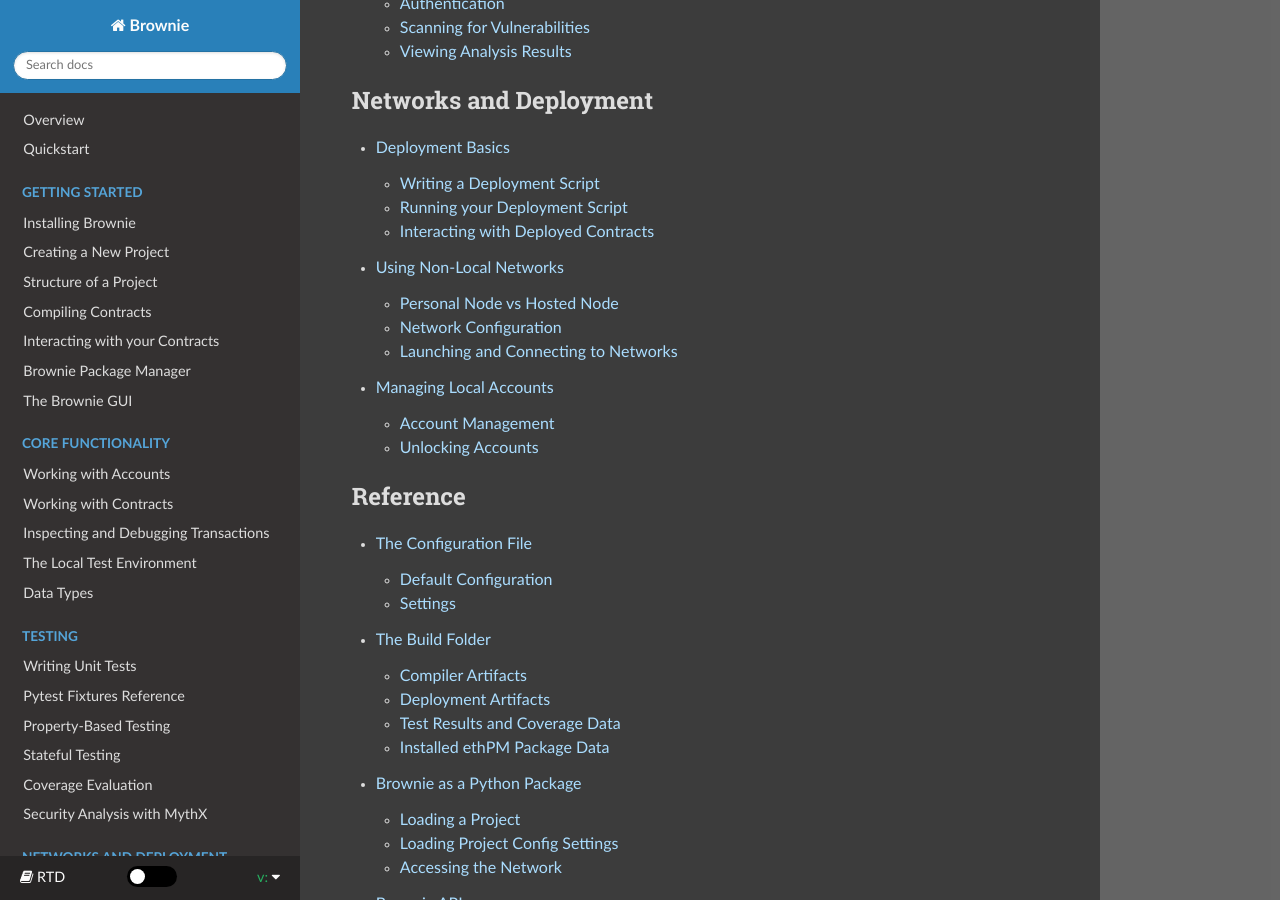
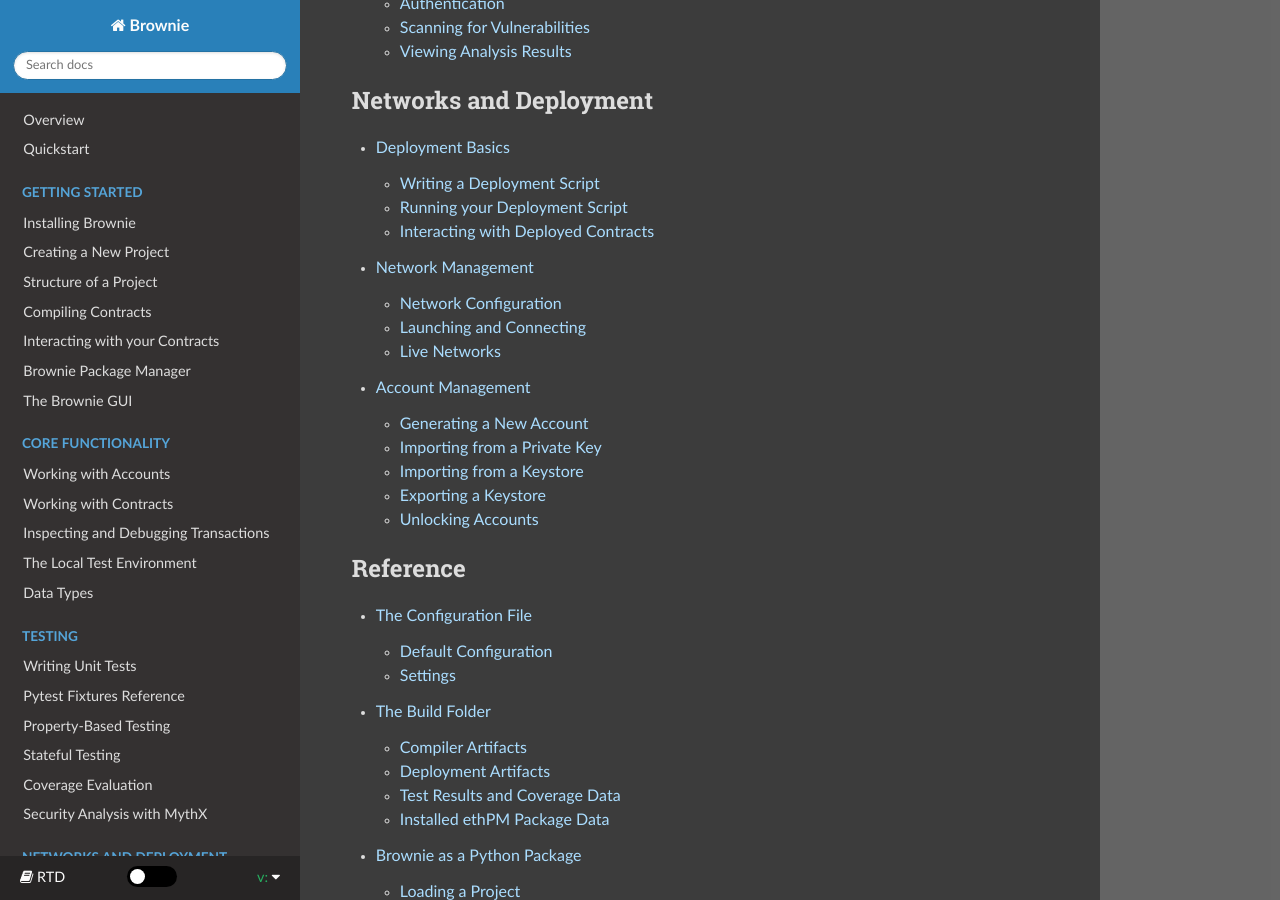
Before and after one commit to eth-brownie/brownie, a Sphinx documentation site: the page built from docs/toctree.rst, in a window 1280 px wide and 900 px high, scrolled down 2812 px. Built offline with Sphinx 7.4.7 and the Read the Docs theme 2.0.0, drawn with Linux system fonts in a browser that asks for light colours; some of the changed lines change nothing that is shown.

Commit message:
doc: update documentation re: networks cli

```diff
--- a/docs/accounts.rst
+++ b/docs/account-management.rst
@@ -1,20 +1,21 @@
 .. _local-accounts:
 
-=======================
-Managing Local Accounts
-=======================
+==================
+Account Management
+==================
 
 When connecting to a remote network via a hosted node such as `Infura <https://infura.io/>`_, the :func:`Accounts <brownie.network.account.Accounts>` container will be empty. Before you can perform any transactions you must add a local account to Brownie.
 
 When we use the term `local` it implies that the account exists locally on your system, as opposed to being available directly in the node. Local accounts are stored in encrypted JSON files known as `keystores`. If you want to learn more about keystore files, you can read If you want to understand the contents of your json file you can read `"What is an Ethereum keystore file?" <https://medium.com/@julien.maffre/what-is-an-ethereum-keystore-file-86c8c5917b97>`_ by Julien Maffre.
 
-Account Management
-==================
+You can manage your locally available accounts via the commandline:
 
-You can manage your locally available accounts via the ``brownie accounts`` commandline.
+::
+
+    $ brownie accounts
 
 Generating a New Account
-------------------------
+========================
 
 To generate a new account using the command line:
 
@@ -25,7 +26,7 @@
 You will be asked to choose a password for the account. Brownie will then generate a random private key, and make the account available as ``<id>``.
 
 Importing from a Private Key
-----------------------------
+============================
 
 To add a new account via private key:
 
@@ -36,7 +37,7 @@
 You will be asked to input the private key, and to choose a password. The account will then be available as ``<id>``.
 
 Importing from a Keystore
--------------------------
+=========================
 
 You can import an existing JSON keystore into Brownie using the commandline:
 
@@ -47,7 +48,7 @@
 Once imported the account is available as ``<id>``.
 
 Exporting a Keystore
---------------------
+====================
 
 To export an existing account as a JSON keystore file:
 
--- /dev/null
+++ b/docs/network-management.rst
@@ -0,0 +1,176 @@
+.. _nonlocal-networks:
+
+==================
+Network Management
+==================
+
+Brownie can be used with both development and live environments.
+
+    * A **development** environment is a local, temporary network used for testing and debugging. Brownie uses `Ganache <https://github.com/trufflesuite/ganache-cli>`_ for development environments.
+    * A **live** environment is a non-local, persistent blockchain. This term is used to refer to both the Ethereum mainnet and testnets.
+
+Network Configuration
+=====================
+
+Networks settings are handled using the command-line:
+
+::
+
+    $ brownie networks
+
+Viewing Existing Networks
+-------------------------
+
+Networks are broadly categorized as "development" (local, ephemeral environments) and "live" (non-local, persistent environments).  Live networks are additionally categorized by chain (Ethereum, ETC, etc).
+
+Type ``brownie networks list`` to view a list of existing networks:
+
+::
+
+    $ brownie networks list
+    Brownie - Python development framework for Ethereum
+
+    The following networks are declared:
+
+    Ethereum
+      ├─Mainnet (Infura): mainnet
+      ├─Ropsten (Infura): ropsten
+      ├─Rinkeby (Infura): rinkeby
+      ├─Goerli (Infura): goerli
+      └─Kovan (Infura): kovan
+
+    Ethereum Classic
+      ├─Mainnet: etc
+      └─Kotti: kotti
+
+    Development
+      └─Ganache-CLI: development
+
+
+Adding a New Network
+--------------------
+
+To add a new network:
+
+::
+
+    $ brownie networks add [environment] [id] host=[host] [KEY=VALUE, ...]
+
+The following fields may be used for both live and development networks:
+
+    * ``environment``: the category that the network should be placed in, e.g. "Ethereum", "Ethereum Classic", or "Development"
+    * ``id``: a unique identifier for the network, e.g. "mainnet"
+    * ``host``: the address of the node to connect to, e.g. ``https://mainnet.infura.io/v3/1234567890abcdef``
+    * ``name`` (optional): A longer name to use for the network. If not given, ``id`` is used.
+
+The following fields are required for live networks:
+
+    * ``chainid``: The chain ID for a network. Live networks with the same chain ID share data about contract deployments. See `chainid.network <https://chainid.network/>`_ for a list of chain IDs.
+
+The following fields are required for development networks:
+
+    * ``cmd``: The command used to launch the local RPC client, e.g. ``ganache-cli``.
+
+The following optional fields may be given for development networks, which are passed into Ganache as commandline arguments:
+
+    * ``port``: The port to connect to. If not given as a unique field, it should be included within the host path.
+    * ``gas_limit``: The block gas limit. Defaults to 6721925.
+    * ``accounts``: The number of funded, unlocked accounts. Default 10.
+    * ``mnemonic``: A mnemonic to use when generating local accounts.
+    * ``evm_version``: The EVM ruleset to use. Default is the most recent available.
+    * ``fork``: If given, the local client will fork from another currently running Ethereum client at a given block. Input should be the HTTP location and port of the other client, e.g. ``http://localhost:8545`` or optionally provide a block number ``http://localhost:8545@1599200``.
+
+.. note::
+
+    ``brownie networks list true`` shows a detailed view of existing networks, including all configuration fields. This can be useful for defining fields of a new network.
+
+Setting the Default Network
+---------------------------
+
+To modify the default network, add the``networks.default`` field to your project configuration file:
+
+.. code-block:: yaml
+
+    networks:
+        default: ropsten
+
+If a configuration file does not exist you will have to create one. See the documentation on :ref:`configuration files<config>` for more information.
+
+
+Launching and Connecting
+========================
+
+Using the CLI
+-------------
+
+By default, Brownie will launch and connect to ``ganache-cli`` each time it is loaded. To connect to a different network, use the ``--network`` flag with the ID of the network you wish to connect to:
+
+::
+
+    $ brownie --network ropsten
+
+Using brownie.network
+---------------------
+
+The :func:`brownie.network <main.connect>` module contains methods that allow you to connect or disconnect from any already-defined network.
+
+To connect to a network:
+
+.. code-block:: python
+
+    >>> network.connect('ropsten')
+    >>> network.is_connected()
+    True
+    >>> network.show_active()
+    'ropsten'
+
+To disconnect:
+
+.. code-block:: python
+
+    >>> network.disconnect()
+    >>> network.is_connected()
+    False
+
+Live Networks
+=============
+
+In addition to using `ganache-cli <https://github.com/trufflesuite/ganache-cli>`_ as a local development environment, Brownie can be used on live networks (i.e. any testnet/mainnet node that supports JSON RPC).
+
+.. warning::
+
+    Before you go any further, consider that connecting to a live network can potentially expose your private keys if you aren't careful:
+
+    * When interacting with the mainnet, make sure you verify all of the details of any transactions before signing or sending. Brownie cannot protect you from sending ETH to the wrong address, sending too much, etc.
+    * Always protect your private keys. Don't leave them lying around unencrypted!
+
+Personal Node vs Hosted Node
+----------------------------
+
+To interact with a live network you must connect to a node. You can either run your own node, or connect to a hosted node.
+
+Running your Own Node
+*********************
+
+Clients such as `Geth <https://geth.ethereum.org/>`_ or `Parity <https://www.parity.io/ethereum/>`_ can be used to run your own Ethereum node, that Brownie can then connect to. Having your node gives you complete control over which RPC endpoints are available and ensures you have a private and dedicated connection to the network. Unfortunately, keeping a node operating and synced can be a challenging task.
+
+If you wish to learn more about running a node, ethereum.org provides a `list of resources <https://ethereum.org/developers/#testnets-and-faucets>`_ that you can use to get started.
+
+Using a Hosted Node
+*******************
+
+Services such as `Infura <https://infura.io>`_ provide public access to Ethereum nodes. This is a much simpler option than running your own, but it is not without limitations:
+
+    1. Some RPC endpoints may be unavailable. In particular, Infura does not provide access to the `debug_traceTransaction <https://github.com/ethereum/go-ethereum/wiki/Management-APIs#user-content-debug_tracetransaction>`_ method. For this reason, Brownie's :ref:`debugging tools<debug>` will not work when connected via Infura.
+    2. Hosted nodes do not provide access to accounts - this would be a major security hazard! You will have to manually unlock your own :ref:`local account<local-accounts>` before you can make a transaction.
+
+Using Infura
+^^^^^^^^^^^^
+
+To Infura you need to `register for an account <https://infura.io/register>`_. Once you have signed up, login and create a new project. You will be provided with a project ID, as well as API URLs that can be leveraged to access the network.
+
+To connect to Infura using Brownie, store your project ID as an environment variable named ``WEB3_INFURA_PROJECT_ID``. You can do so with the following command:
+
+::
+
+    $ export WEB3_INFURA_PROJECT_ID=YourProjectID
--- a/docs/nonlocal-networks.rst
+++ /dev/null
@@ -1,115 +0,0 @@
-.. _nonlocal-networks:
-
-========================
-Using Non-Local Networks
-========================
-
-In addition to using `ganache-cli <https://github.com/trufflesuite/ganache-cli>`_ as a local development environment, Brownie can connect to non-local networks (i.e. any testnet/mainnet node that supports JSON RPC).
-
-.. warning::
-
-    Before you go any further, consider that connecting to non-local networks can potentially expose your private keys if you aren't careful:
-
-    * When interacting with the mainnet, make sure you verify all of the details of any transactions before signing or sending. Brownie cannot protect you from sending ETH to the wrong address, sending too much, etc.
-    * Always protect your private keys. Don't leave them lying around unencrypted!
-
-Personal Node vs Hosted Node
-============================
-
-In order to interact with a non-local network you must connect to a node. You can either run your own node, or connect to a hosted node.
-
-Running your Own Node
----------------------
-
-Clients such as `Geth <https://geth.ethereum.org/>`_ or `Parity <https://www.parity.io/ethereum/>`_ can be used to run your own Ethereum node, that Brownie can then connect to. Having your node gives you complete control over which RPC endpoints are available and ensures you have a private and dedicated connection to the network. Unfortunately, keeping a node operating and synced can be a challenging task.
-
-If you wish to learn more about running a node, ethereum.org provides a `list of resources <https://ethereum.org/developers/#testnets-and-faucets>`_ that you can use to get started.
-
-Using a Hosted Node
--------------------
-
-Services such as `Infura <https://infura.io>`_ provide public access to Ethereum nodes. This is a much simpler option than running your own, but it is not without limitations:
-
-    1. Some RPC endpoints may be unavailable. In particular, Infura does not provide access to the `debug_traceTransaction <https://github.com/ethereum/go-ethereum/wiki/Management-APIs#user-content-debug_tracetransaction>`_ method. For this reason, Brownie's :ref:`debugging tools<debug>` will not work when connected via Infura.
-    2. Hosted nodes do not provide access to accounts - this would be a major security hazard! You will have to manually unlock your own :ref:`local account<local-accounts>` before you can make a transaction.
-
-Using Infura
-************
-
-Before you can onnect to Infura you need to `register for an account <https://infura.io/register>`_. After you have signed up, login and create a new project. You will be provided with a project ID, as well as API URLs that can be leveraged to access the network.
-
-To connect to Infura using Brownie, store your project ID as an environment variable named ``WEB3_INFURA_PROJECT_ID``. You can do so with the following command:
-
-::
-
-    $ export WEB3_INFURA_PROJECT_ID=YourProjectID
-
-Network Configuration
-=====================
-
-Defining Non-Local Networks
----------------------------
-
-The connection settings for non-local networks must be defined in ``brownie-config.yaml``.
-
-First, for each network you want to configure, create a new section in the network.networks section as below:
-
-.. code-block:: yaml
-
-    network:
-        networks:
-            ropsten:
-                host: http://ropsten.infura.io/v3/$WEB3_INFURA_PROJECT_ID
-
-If using Infura, you can provide your project ID key as an environment variable or by modifying the ``hosts`` setting in the configuration file.
-
-The environment variable is set to ``WEB3_INFURA_PROJECT_ID`` in the default configuration file. Use the following command to set the environment variable:
-
-::
-
-    $ export WEB3_INFURA_PROJECT_ID=YourProjectID
-
-Setting the Default Network
----------------------------
-
-To modify the default network that Brownie connects to, update the network.default field as shown below:
-
-.. code-block:: yaml
-
-    network:
-        default: ropsten
-
-Launching and Connecting to Networks
-====================================
-
-Using the CLI
--------------
-
-By default, Brownie will connect to whichever network is set as "default" in ``brownie-config.yaml``. To connect to a different network, use the ``--network`` flag:
-
-::
-
-    $ brownie --network ropsten
-
-Using brownie.network
----------------------
-
-The :func:`brownie.network <main.connect>` module conains methods that allow you to connect or disconnect from any network defined within the configuration file.
-
-To connect to a network:
-
-.. code-block:: python
-
-    >>> network.connect('ropsten')
-    >>> network.is_connected()
-    True
-    >>> network.show_active()
-    'ropsten'
-
-To disconnect:
-
-.. code-block:: python
-
-    >>> network.disconnect()
-    >>> network.is_connected()
-    False
--- a/docs/toctree.rst
+++ b/docs/toctree.rst
@@ -50,8 +50,8 @@
     :maxdepth: 2
 
     deploy.rst
-    nonlocal-networks.rst
-    accounts.rst
+    network-management.rst
+    account-management.rst
 
 
 .. toctree::
```
